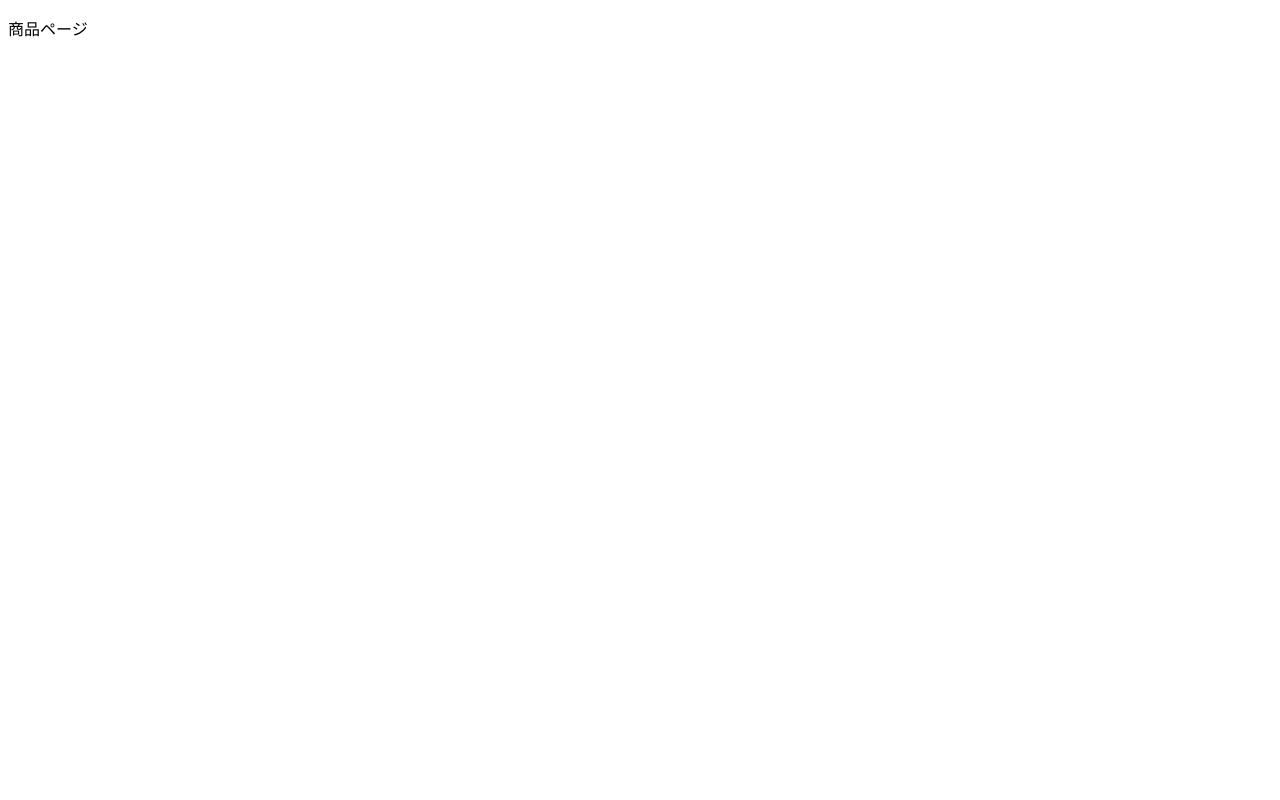
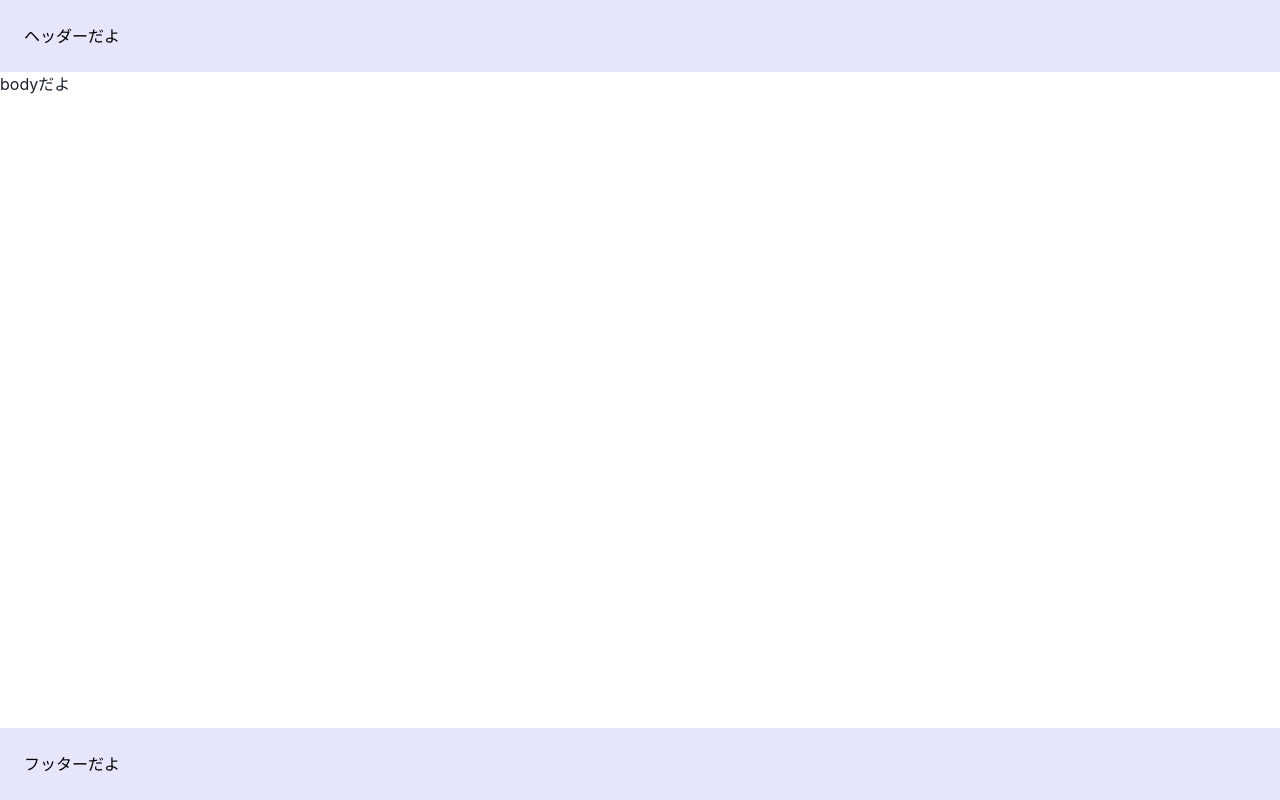
Before and after one commit to nobuhiroaraki/ec-site-frontend, a React (Create React App) app: page / in a window 1280 px wide. Built offline with nearby package versions, Linux system fonts and the light colour scheme.

Commit message:
headerとfooterを追加

```diff
--- a/src/App.tsx
+++ b/src/App.tsx
@@ -1,8 +1,13 @@
+import { ChakraProvider } from "@chakra-ui/react";
 import React from "react";
 import { Products } from "./components/pages/Products";
 
 function App() {
-  return <Products />;
+  return (
+    <ChakraProvider>
+      <Products />
+    </ChakraProvider>
+  );
 }
 
 export default App;
--- /dev/null
+++ b/src/components/organisms/Footer.tsx
@@ -0,0 +1,21 @@
+import { Flex } from "@chakra-ui/react";
+import { FC, memo } from "react";
+
+export const Footer: FC = memo(() => {
+  return (
+    <>
+      <Flex
+        as="header"
+        bg="lavender"
+        color="black"
+        padding={{ base: 4, md: 6 }}
+        position="fixed"
+        left={0}
+        bottom={0}
+        width="100%"
+      >
+        フッターだよ
+      </Flex>
+    </>
+  );
+});
--- /dev/null
+++ b/src/components/organisms/Header.tsx
@@ -0,0 +1,17 @@
+import { Flex } from "@chakra-ui/react";
+import { FC, memo } from "react";
+
+export const Header: FC = memo(() => {
+  return (
+    <>
+      <Flex
+        as="header"
+        bg="lavender"
+        color="black"
+        padding={{ base: 4, md: 6 }}
+      >
+        ヘッダーだよ
+      </Flex>
+    </>
+  );
+});
--- a/src/components/pages/Products.tsx
+++ b/src/components/pages/Products.tsx
@@ -1,5 +1,13 @@
 import { FC, memo } from "react";
+import { Footer } from "../organisms/Footer";
+import { Header } from "../organisms/Header";
 
 export const Products: FC = memo(() => {
-  return <p>商品ページ</p>;
+  return (
+    <>
+      <Header />
+      <p>bodyだよ</p>
+      <Footer />
+    </>
+  );
 });
```
